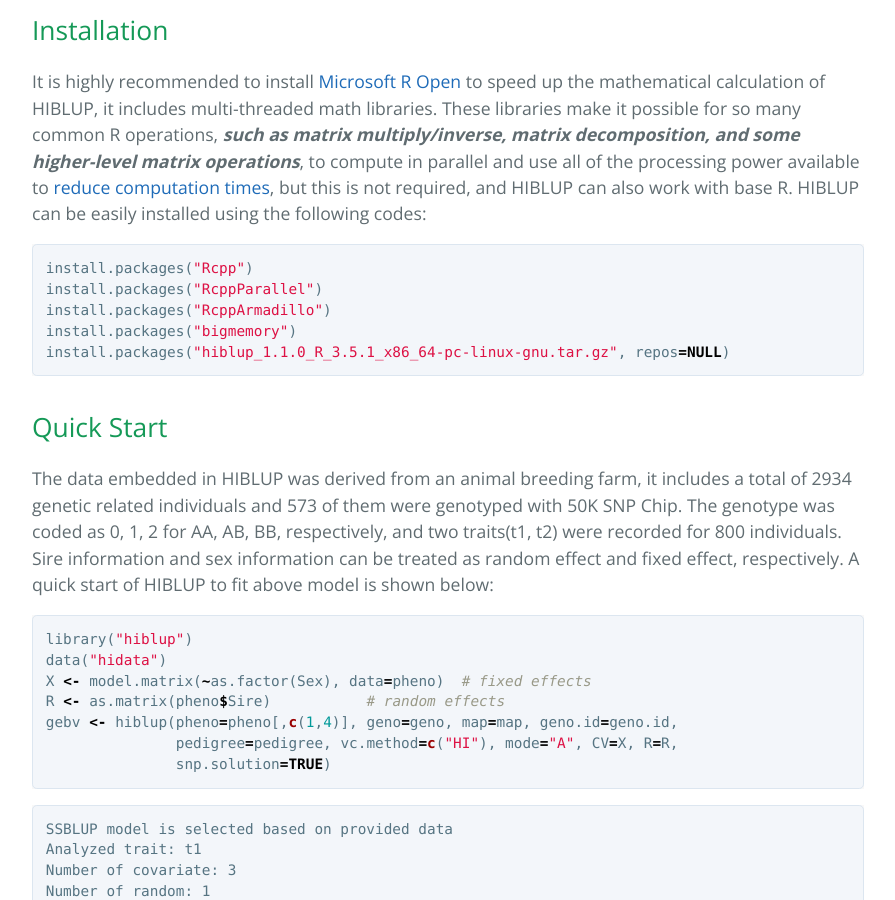
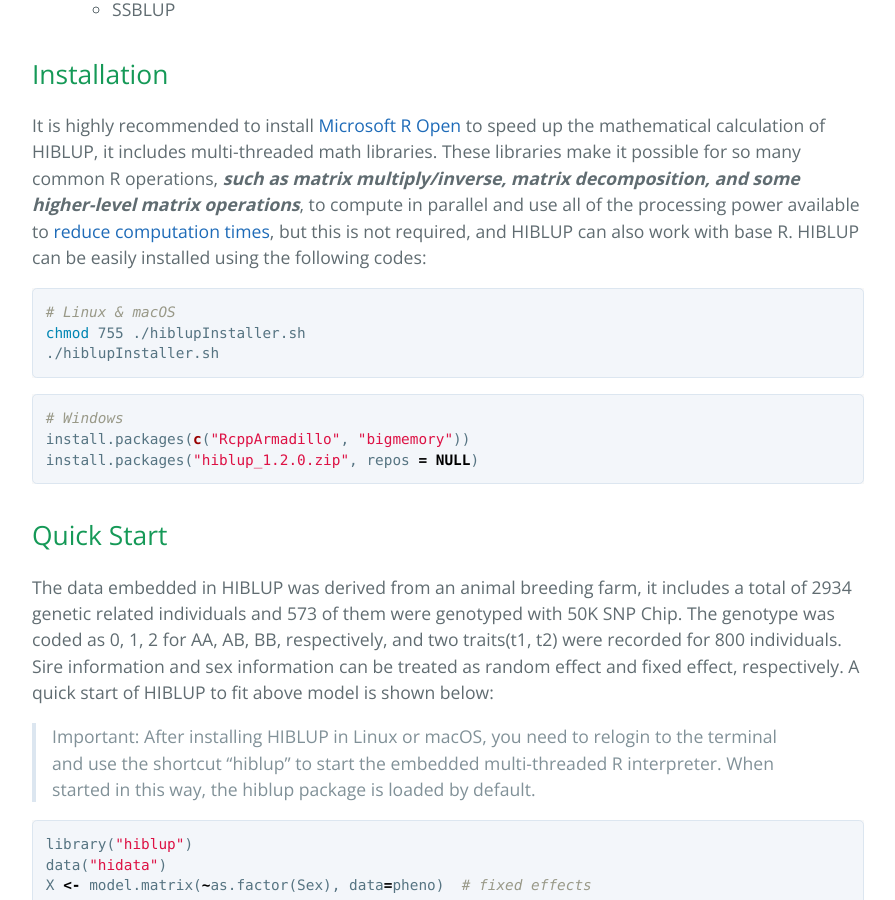
Before and after one commit to hiblup/hiblup.github.io, a Jekyll site: the page built from index.md, in a window 1280 px wide and 900 px high, scrolled down 1218 px. Shown: the whole window, without its empty margins (192-1087 px from the left). Built offline with Jekyll 4.4.1, drawn with Linux system fonts in a browser that asks for light colours; our own code applies the rules of GitHub Pages for plain Markdown files; some of the changed text lies outside the part shown.

Commit message:
Update index.md

````diff
--- a/index.md
+++ b/index.md
@@ -5,11 +5,11 @@
 
 HIBLUP(He-aI BLUP) is an user-friendly R package that provides estimated genetic value of each individual by maximizing the usage of information from pedigree records, genome, and phenotype, as well as all process-related functions, such as construction of relationship matrix, estimation of variance components with various algorithms, and estimation of SNP effects, are also implemented.
 
-- Download
-  - [HIBLUP_linux_R_3.5.1](https://github.com/hiblup/hiblup/raw/master/hiblup_1.1.0_R_3.5.1_x86_64-pc-linux-gnu.tar.gz)
-  - [HIBLUP_linux_R_3.4.3](https://github.com/hiblup/hiblup/raw/master/hiblup_1.1.0_R_3.4.3_x86_64-pc-linux-gnu.tar.gz)
-  - [HIBLUP_MacOS_R_3.5.1](https://github.com/hiblup/hiblup/raw/master/hiblup_1.1.0_R_3.5.1_x86_64-apple-darwin15.6.0.tar.gz)
-- [User Manual](https://github.com/hiblup/hiblup/raw/master/hiblup-user-manual.pdf)
+## Download
+- v1.2.0
+  - [Linux & macOS Online Installer](https://raw.githubusercontent.com/hiblup/hiblup/master/hiblupInstaller.sh)
+  - [Windows](https://github.com/hiblup/hiblup/raw/master/hiblup_1.2.0.zip)
+  - [User Manual](https://github.com/hiblup/hiblup/raw/master/hiblup-user-manual-v1.2.0.pdf)
 
 ## Features
 
@@ -32,23 +32,29 @@
 
 It is highly recommended to install [Microsoft R Open](https://mran.microsoft.com/download/) to speed up the mathematical calculation of HIBLUP, it includes multi-threaded math libraries. These libraries make it possible for so many common R operations, ***such as matrix multiply/inverse, matrix decomposition, and some higher-level matrix operations***, to compute in parallel and use all of the processing power available to [reduce computation times](https://mran.microsoft.com/documents/rro/multithread/#mt-bench), but this is not required, and HIBLUP can also work with base R. HIBLUP can be easily installed using the following codes:
 
+```shell
+# Linux & macOS
+chmod 755 ./hiblupInstaller.sh
+./hiblupInstaller.sh
+```
+
 ```R
-install.packages("Rcpp")
-install.packages("RcppParallel")
-install.packages("RcppArmadillo")
-install.packages("bigmemory")
-install.packages("hiblup_1.1.0_R_3.5.1_x86_64-pc-linux-gnu.tar.gz", repos=NULL)
+# Windows
+install.packages(c("RcppArmadillo", "bigmemory"))
+install.packages("hiblup_1.2.0.zip", repos = NULL)
 ```
 
 ## Quick Start
 
 The data embedded in HIBLUP was derived from an animal breeding farm, it includes a total of 2934 genetic related individuals and 573 of them were genotyped with 50K SNP Chip. The genotype was coded as 0, 1, 2 for AA, AB, BB, respectively, and two traits(t1, t2) were recorded for 800 individuals. Sire information and sex information can be treated as random effect and fixed effect, respectively. A quick start of HIBLUP to fit above model is shown below:
 
+> Important: After installing HIBLUP in Linux or macOS, you need to relogin to the terminal and use the shortcut "hiblup" to start the embedded multi-threaded R interpreter. When started in this way, the hiblup package is loaded by default.
+
 ```R
 library("hiblup")
 data("hidata")
 X <- model.matrix(~as.factor(Sex), data=pheno)  # fixed effects
-R <- as.matrix(pheno$Sire)           # random effects
+R <- as.matrix(pheno$Sire)                      # random effects
 gebv <- hiblup(pheno=pheno[,c(1,4)], geno=geno, map=map, geno.id=geno.id,
                pedigree=pedigree, vc.method=c("HI"), mode="A", CV=X, R=R,
                snp.solution=TRUE)
````
